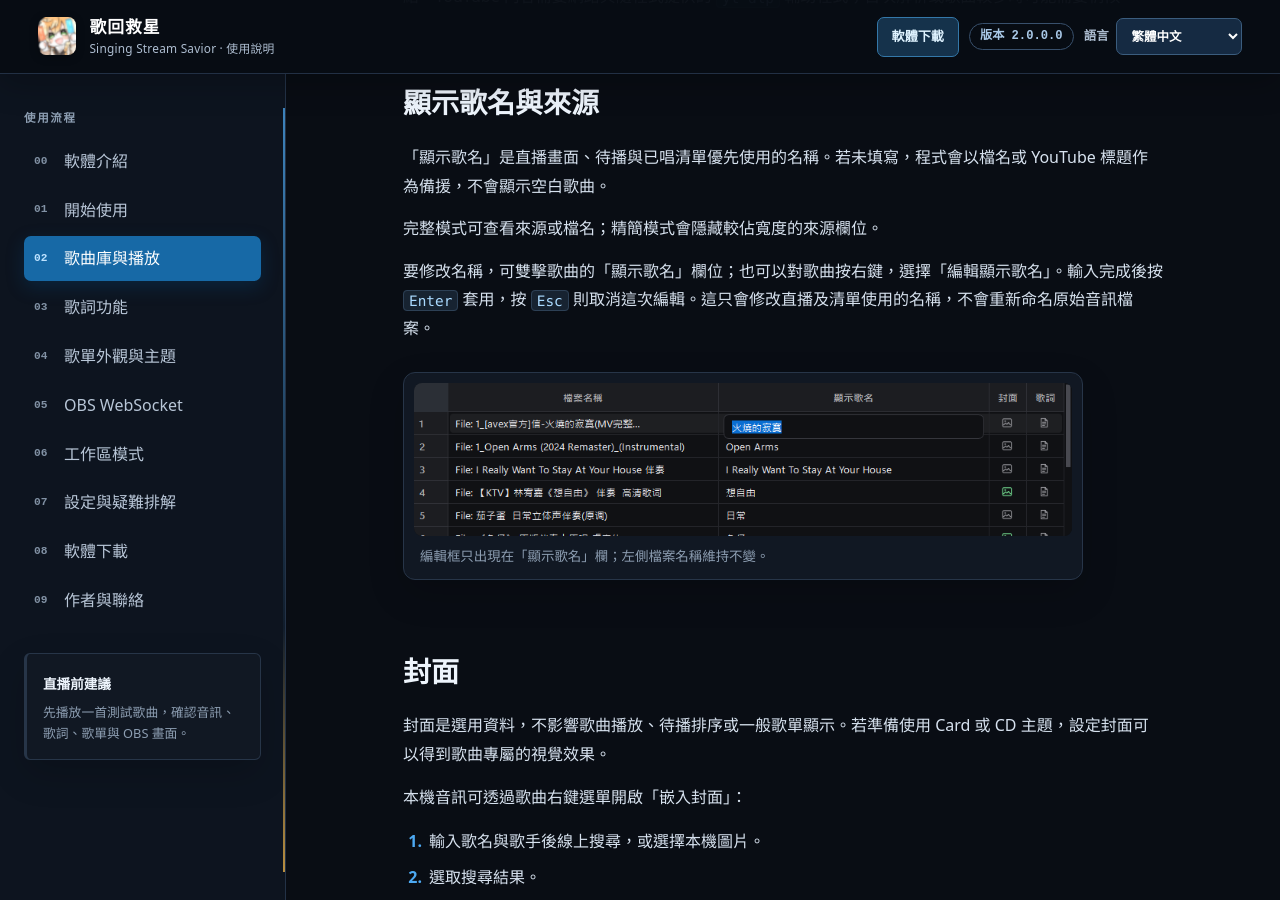
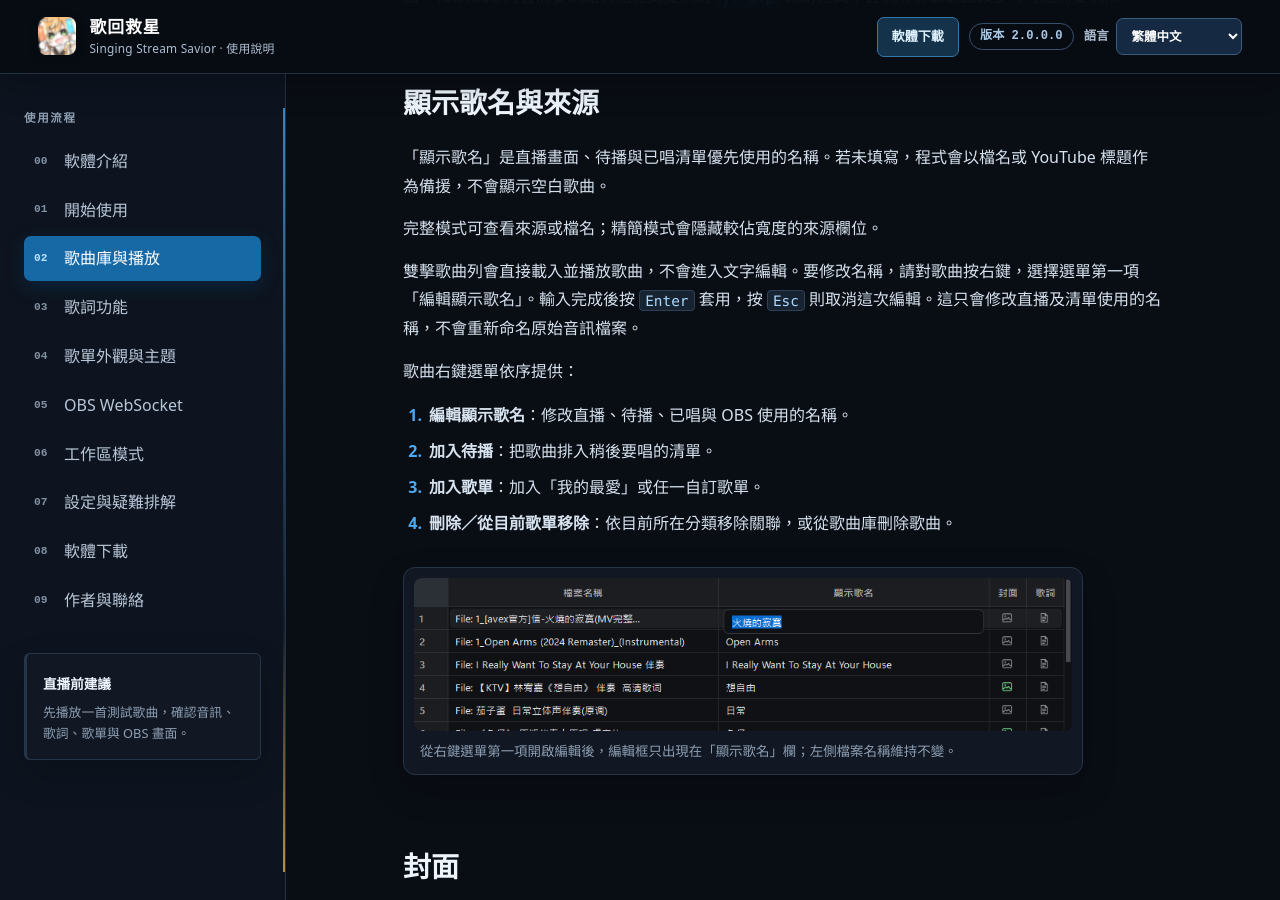
Before and after one commit to NoonIsAwesome/Singing-Stream-Savior-Manual, a Jekyll site: the page built from library-and-playback.md, in a window 1280 px wide and 900 px high, scrolled down 2716 px. Built offline with Jekyll 4.4.1, drawn with Linux system fonts in a browser that asks for light colours.

Commit message:
Update song playback and context menu guide

```diff
--- a/library-and-playback.md
+++ b/library-and-playback.md
@@ -67,13 +67,20 @@ translation_key: library-and-playback
 
 完整模式可查看來源或檔名；精簡模式會隱藏較佔寬度的來源欄位。
 
-要修改名稱，可雙擊歌曲的「顯示歌名」欄位；也可以對歌曲按右鍵，選擇「編輯顯示歌名」。輸入完成後按 `Enter` 套用，按 `Esc` 則取消這次編輯。這只會修改直播及清單使用的名稱，不會重新命名原始音訊檔案。
+雙擊歌曲列會直接載入並播放歌曲，不會進入文字編輯。要修改名稱，請對歌曲按右鍵，選擇選單第一項「編輯顯示歌名」。輸入完成後按 `Enter` 套用，按 `Esc` 則取消這次編輯。這只會修改直播及清單使用的名稱，不會重新命名原始音訊檔案。
+
+歌曲右鍵選單依序提供：
+
+1. **編輯顯示歌名**：修改直播、待播、已唱與 OBS 使用的名稱。
+2. **加入待播**：把歌曲排入稍後要唱的清單。
+3. **加入歌單**：加入「我的最愛」或任一自訂歌單。
+4. **刪除／從目前歌單移除**：依目前所在分類移除關聯，或從歌曲庫刪除歌曲。
 
 <figure class="manual-figure manual-figure--medium">
   <a href="assets/images/display-title-edit.png">
     <img src="assets/images/display-title-edit.png" alt="歌曲表格的顯示歌名欄位進入編輯狀態，火燒的寂寞文字已被選取">
   </a>
-  <figcaption>編輯框只出現在「顯示歌名」欄；左側檔案名稱維持不變。</figcaption>
+  <figcaption>從右鍵選單第一項開啟編輯後，編輯框只出現在「顯示歌名」欄；左側檔案名稱維持不變。</figcaption>
 </figure>
 
 ## 封面
```
Also changed, not shown: en/guide.md (+4 -2 lines), ja/guide.md (+4 -2 lines), ko/guide.md (+4 -2 lines), zh-CN/guide.md (+4 -2 lines).
